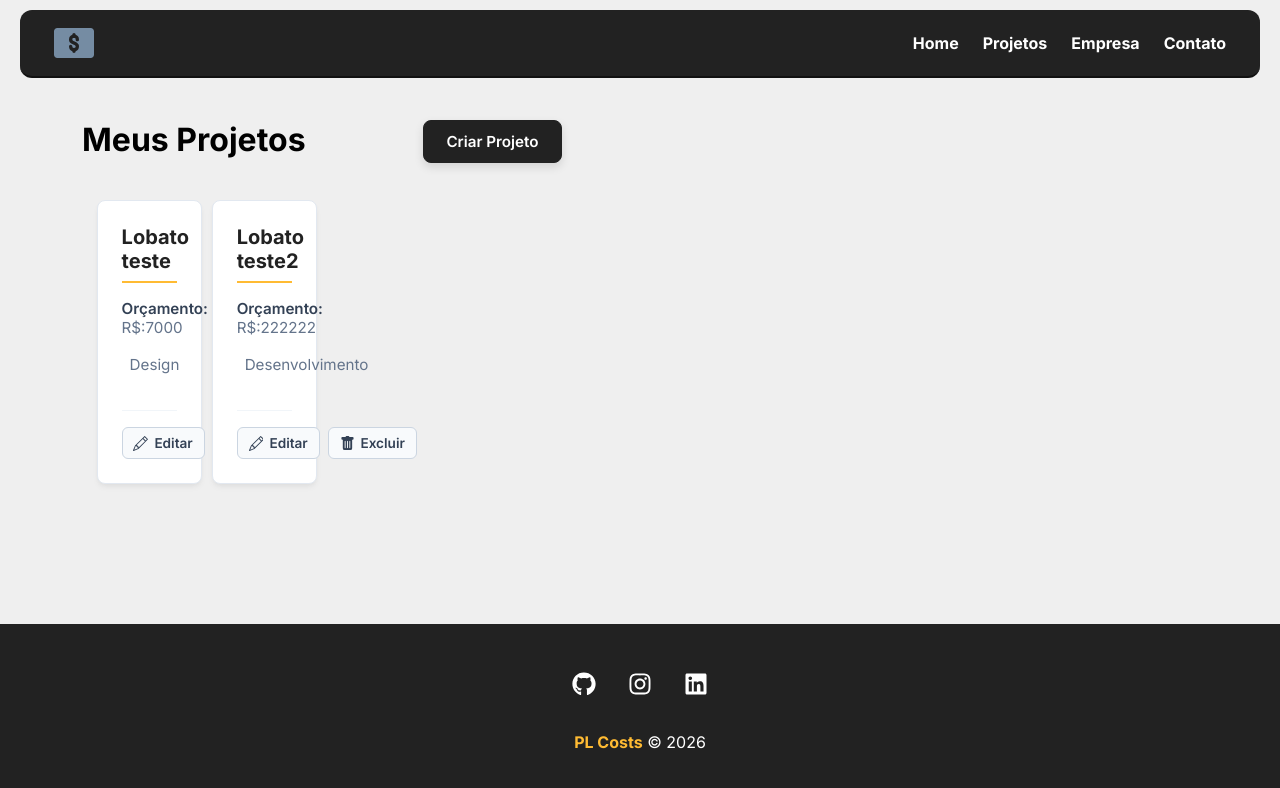
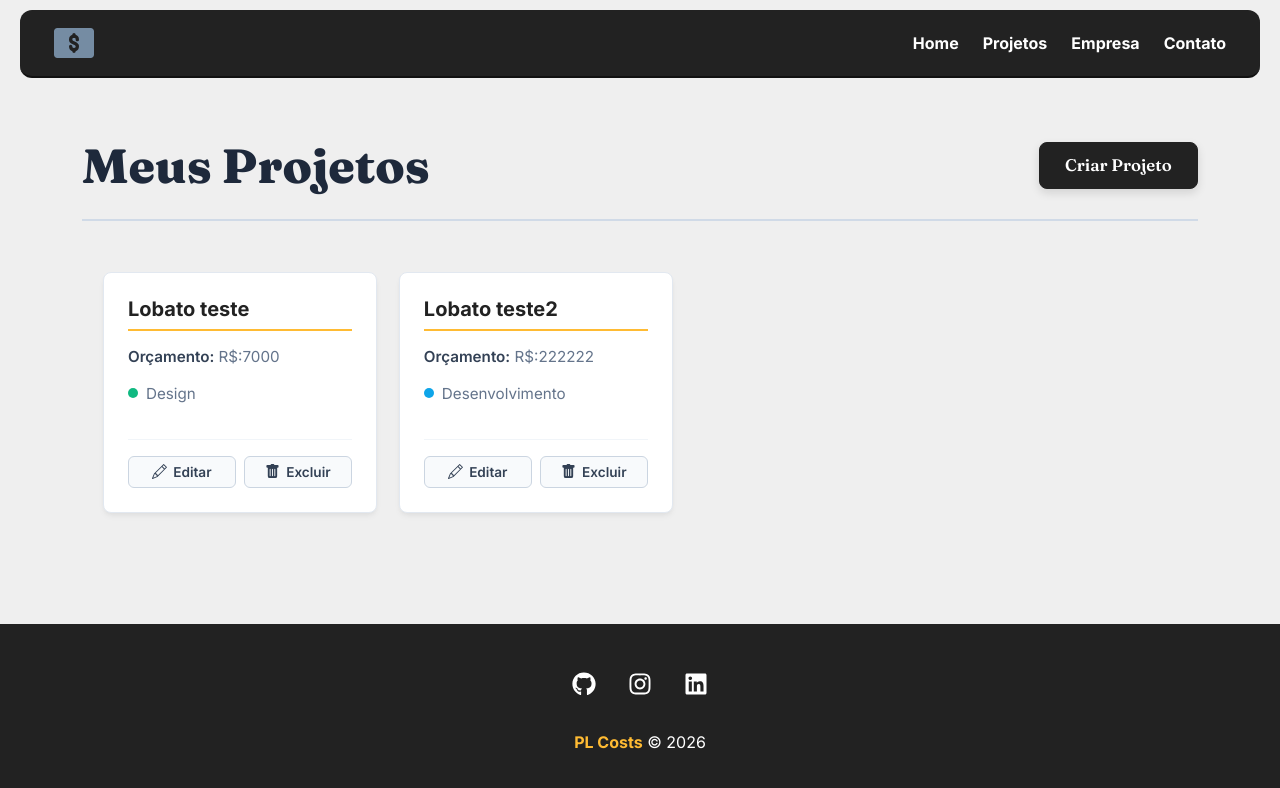
Before and after one commit to Lobato-ph17/PL_Costs, a React (Vite) app: page /projects in a window 1280 px wide. Shown: the top 788 px of the page. Built offline with nearby package versions, Linux system fonts and the light colour scheme; data requests are answered from the project's data file.

Commit message:
style: corrige estilos das paginas projects e project card, impede o layout de quebrar

```diff
--- a/src/components/layouts/LinkButton.module.css
+++ b/src/components/layouts/LinkButton.module.css
@@ -4,13 +4,14 @@
     padding: 0.75em 1.5em;
     text-decoration: none;
     font-weight: 600;
-    font-size: 0.95em;
+    font-size: 1.05em;
     transition: 0.5s;
     border-radius: 8px;
     border: 1px solid #222222;
     cursor: pointer;
     transition: all 0.25s cubic-bezier(0.4, 0, 0.2, 1);
     box-shadow: 0 4px 10px rgba(0, 0, 0, 0.12);
+    font-family: 'Fraunces', serif;
 
 }
 
--- a/src/components/pages/Projects.jsx
+++ b/src/components/pages/Projects.jsx
@@ -60,7 +60,7 @@ const Projects = () => {
 
         {message && <Message type="success" msg={message}/>}
         {projectMessage && <Message type="success" msg={projectMessage}/>}
-        <Container customClass="start">
+        <Container customClass="start" className={styles.projects_wrapper}>
           {projects.length > 0 &&
             projects.map((project) => (
               <ProjectCard
--- a/src/components/pages/Projects.module.css
+++ b/src/components/pages/Projects.module.css
@@ -1,10 +1,30 @@
 .project_container {
-    padding: 2em;
+    max-width: 1200px;
+    margin: 0 auto;
+    padding: 3em 2em;
+    width: 100%;
 }
 
 .title_container {
     display: flex;
     justify-content: space-between;
-    margin-bottom: 2em;
-    gap: 50px;
+    align-items: center;
+    margin-bottom: 2.5em;
+    padding-bottom: 1.5em;
+    border-bottom: 2px solid #d0dae7;
 }
+
+.title_container h1 {
+    font-family: 'Fraunces', serif;
+    font-size: 3em;
+    font-weight: 800;
+    color: #1e293b;
+    position: relative;
+}
+
+.projects_wrapper {
+    display: grid;
+    grid-template-columns: repeat(auto-fill, minmax(280px, 1fr));
+    gap: 1.8em;
+    width: 100%;
+}
--- a/src/components/project/ProjectCard.module.css
+++ b/src/components/project/ProjectCard.module.css
@@ -2,7 +2,7 @@
     padding: 1.5em;
     border: 1px solid #e2e8f0;
     border-radius: 8px;
-    width: 23%;
+    width: 25%;
     margin: 1%;
     background-color: #ffffff;
     box-shadow: 0 4px 6px -1px rgba(0, 0, 0, 0.05), 0 2px 4px -1px rgba(0, 0, 0, 0.03);
@@ -10,6 +10,7 @@
     display: flex;
     flex-direction: column;
     justify-content: space-between;
+    cursor: pointer;
 }
 
 .project_card:hover {
```
